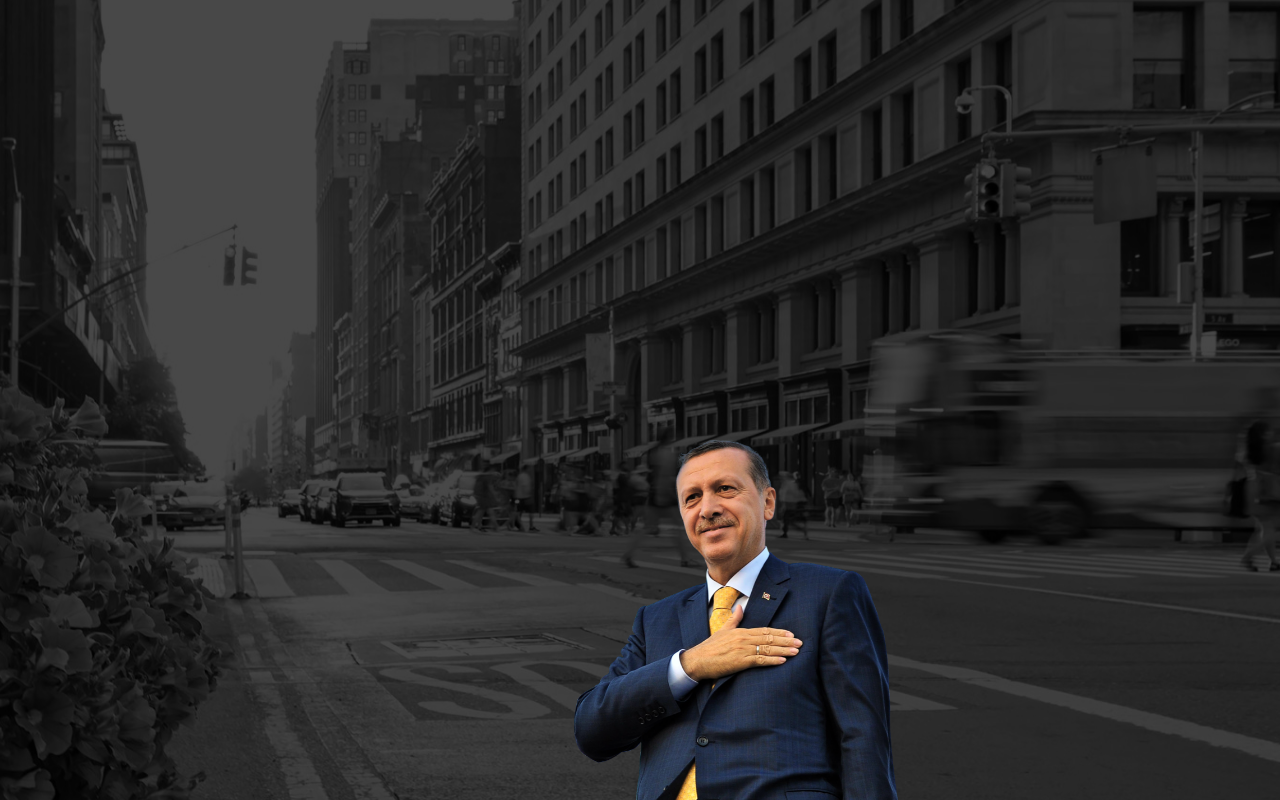
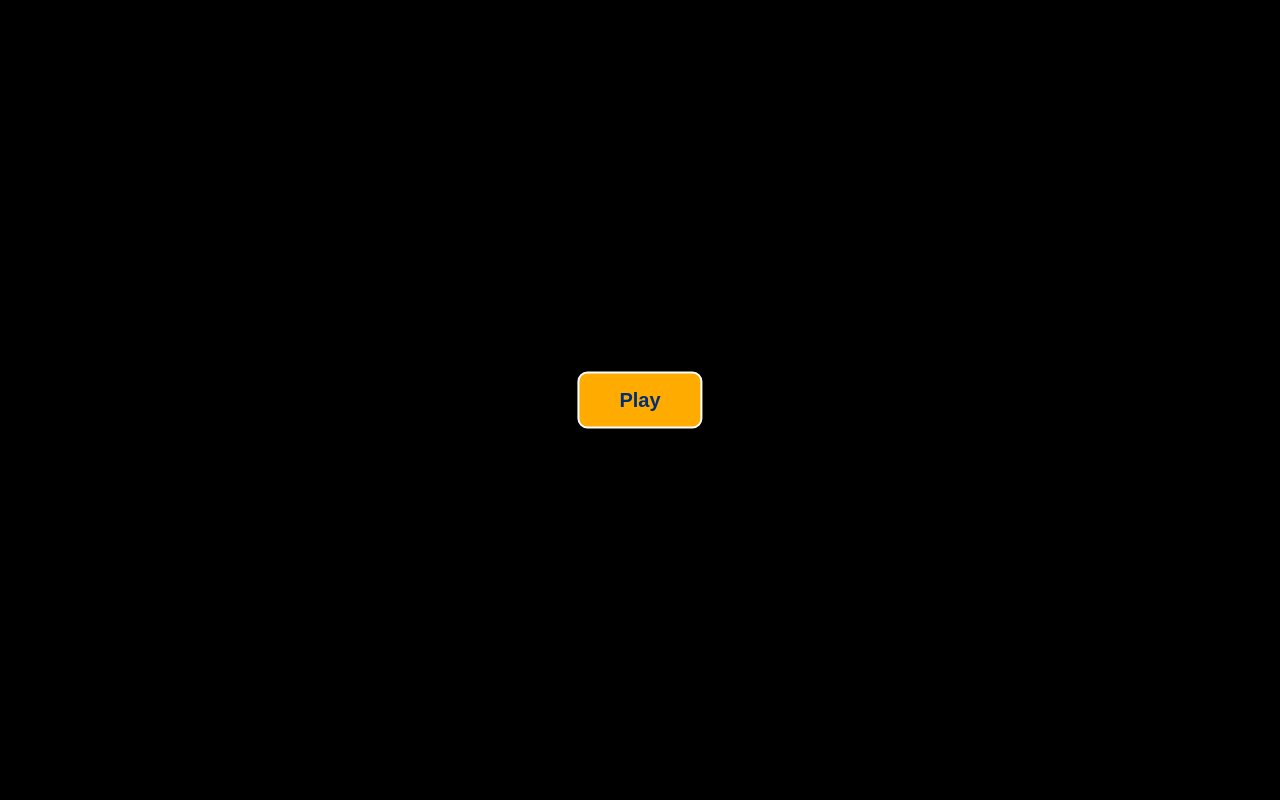
Before and after one commit to SalihKalender/Gta_4_loading_screen_vue, a Vue app: page / in a window 1280 px wide. Built offline with nearby package versions, Linux system fonts and the light colour scheme.

Commit message:
Bitmek uzere

```diff
--- a/src/App.vue
+++ b/src/App.vue
@@ -28,38 +28,57 @@
   const is_showing_intro = ref(-1)
   const is_showing_theme = ref(-1)
   const audio_player = ref('')
-  // audio_player.value.play()
   onMounted(() => {
-    is_showing_intro.value++;
+    // is_showing_intro.value++;
   })
+  const start_playing = () => {
+    audio_player.value.volume = 1;
+    is_showing_intro.value = -1;
+    is_showing_theme.value = -1
+    audio_player.value.play()
+    setTimeout(() => {
       setInterval(() => {
         // is_showing_intro.value <= 2 ? is_showing_intro.value++ : null
         if(is_showing_intro.value <= 2) {
           is_showing_intro.value++
-      if(is_showing_intro.value == 2) {
-        setTimeout(() => {
-          is_showing_theme.value = 0
-        },3500)
+          if(is_showing_intro.value == 3) {
+            return
           }
-      return
         }
       },3000)
       setTimeout(() => {
+        setTimeout(() => {
+          is_showing_theme.value++
           setInterval(() => {
             is_showing_theme.value++
-    },7000)
-  },9000)
+            if(is_showing_theme.value == theme_items.length - 1) {
+              for (let i = 0; i < 10; i ++) {
+                setTimeout(() => {
+                    audio_player.value.volume = 1 - i * 0.1;
+                    if (i === 9) {
+                      audio_player.value.pause()
+                    };
+                }, i * 950); // 2 sec; change this number to raise or lower the duration
+              }
+            }
+          },8500)
+        },3000)
+
+      }, 9000)
+    }, 1000)
+  }
 </script>
 <template>
   <div class="container">
     <div v-for="(intro, index) in intros"  :key="index">
         <img :src="intro.intro_url" v-if="is_showing_intro == index" :class="'intro intro_logo_' + index">
     </div>
-    <!-- <audio :src="loading_audio_url" ref="audio_player"></audio> -->
+    <audio :src="loading_audio_url" ref="audio_player"></audio>
     <div v-for="(item, index) in theme_items" :key="index">
       <img :src="item.bg" v-if="is_showing_theme == index" class="bg">
       <img :src="item.person" v-if="is_showing_theme == index" class="person" :style="'left:' + item.position + '%'">
     </div>
+    <button type="button" id="play_button" @click="start_playing">Play</button>
   </div>
 </template>
 
@@ -75,6 +94,27 @@
     width: 100vw;
     height: 100vh;
     background: #000000;  // cotainer'in bg'sini degistirmene gerek yok zaten tanıtımlardan sonra sadece bg_image'ler gelip onu kaplayacak
+    #play_button {
+      position: absolute;
+      left: 50%;
+      top: 50%;
+      transform: translate(-50%,-50%);
+      padding: 15px 40px;
+      font-size: 20px;
+      font-weight: bold;
+      background-color: #ffab00;
+      color: #002d73;
+      border: 2px solid #fff;
+      border-radius: 10px;
+      outline: none;
+      transition: all .5s;
+      &:hover {
+        cursor: pointer;
+        background-color: #002d73;
+        color: #ffab00;
+        transition: all .5s;
+      }
+    }
     .intro {
       position: absolute;
       height: auto;
@@ -128,7 +168,7 @@
       height: 100%;
       -webkit-filter: grayscale(100%); /* Safari 6.0 - 9.0 */
       filter: grayscale(100%);
-      animation: theme_bg_animation 7s linear;
+      animation: theme_bg_animation 8.5s linear;
       @keyframes theme_bg_animation {
         0% {
           transform: scale(1.20);
@@ -152,13 +192,13 @@
       // left: 25%;   // Math.floor(Math.random() * 80) + 21;
       width: 25%;
       height: auto;
-      animation: theme_person_animation 7s linear;
+      animation: theme_person_animation 8.5s linear;
       @keyframes theme_person_animation {
         0% {
           transform: scale(1);
           opacity: 0;
         }
-        5% {
+        10% {
           opacity: 1;
         }
         85% {
```
Lines whose indentation alone changed are shown as unchanged.
